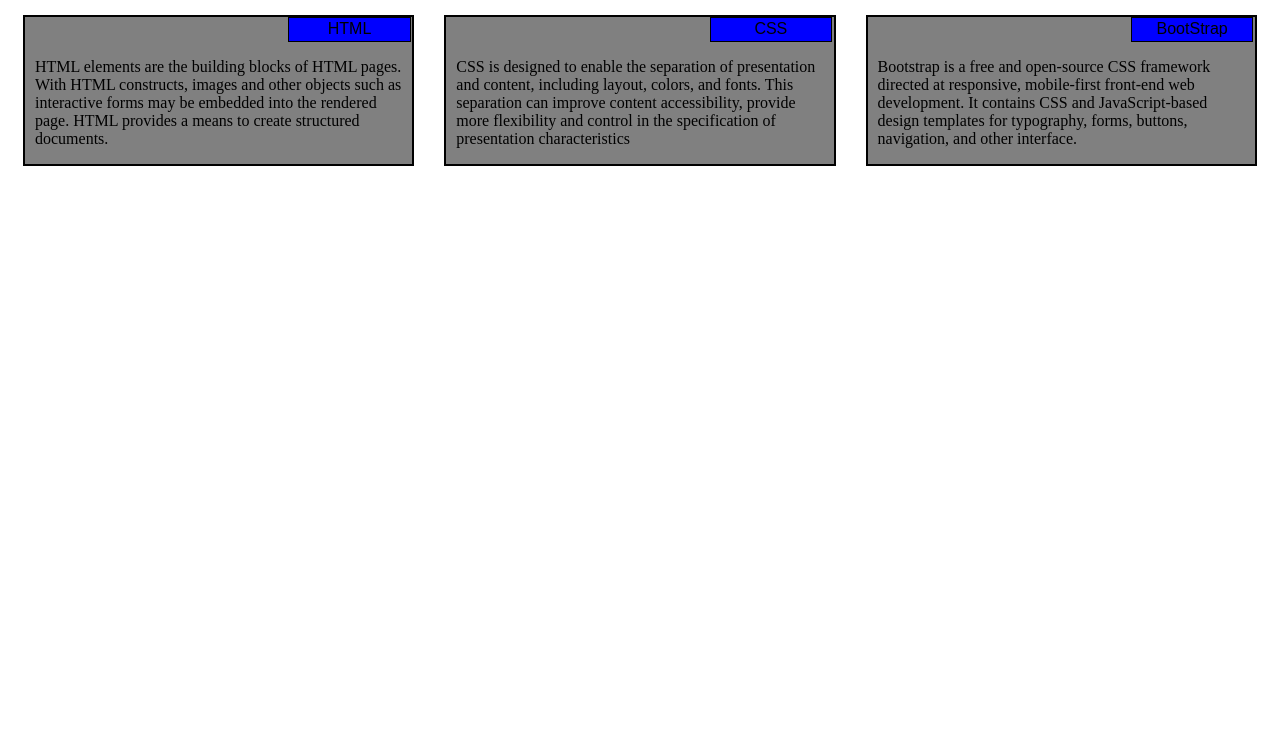
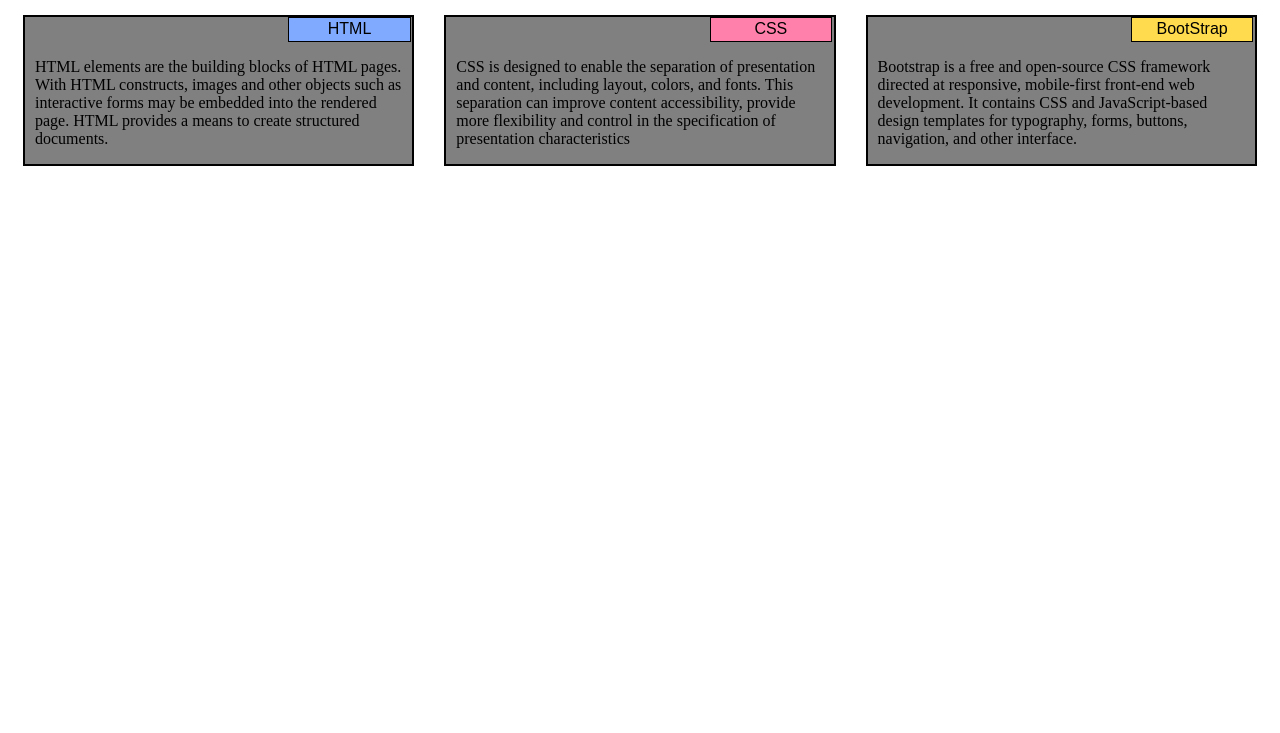
Before and after one commit to akshitvanaparthi/coursera-web, a plain HTML site: page module2-solution/index.html in a window 1280 px wide. Shown: the part 67-800 px from the top of the page. Drawn offline with Linux system fonts and the light colour scheme.

Commit message:
Bg color updated

```diff
--- a/module2-solution/css/styles.css
+++ b/module2-solution/css/styles.css
@@ -44,7 +44,17 @@ h1 {
 
 }
 
+#html{
+  background-color: #80aaff;
+}
 
+#css{
+  background-color: #ff80aa;
+}
+
+#boot{
+  background-color: #ffdb4d;
+}
 
 
 /********** Large devices only **********/
--- a/module2-solution/index.html
+++ b/module2-solution/index.html
@@ -12,7 +12,7 @@
 <div class="row">
   <div class="col-lg-4 col-md-6 col-sm-12">
   	<div>
-	  	<p class="sidebox">
+	  	<p class="sidebox" id="html">
 	  		HTML
 	  	</p>
 	  	<p class="content">
@@ -22,7 +22,7 @@
   </div>
   <div class="col-lg-4 col-md-6 col-sm-12">
   	<div>
-	  	<p class="sidebox">
+	  	<p class="sidebox" id="css">
 	  		CSS
 	  	</p>
 	  	<p class="content">
@@ -32,7 +32,7 @@
   </div>
   <div class="col-lg-4 col-md-12 col-sm-12">
   	<div>
-	  	<p class="sidebox">
+	  	<p class="sidebox" id="boot">
 	  		BootStrap
 	  	</p>
 	  	<p class="content">
```
